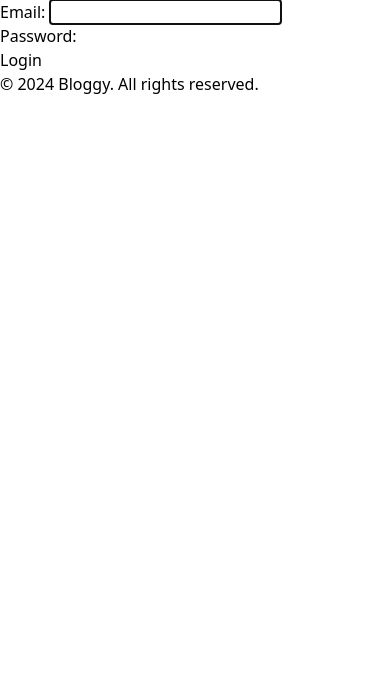
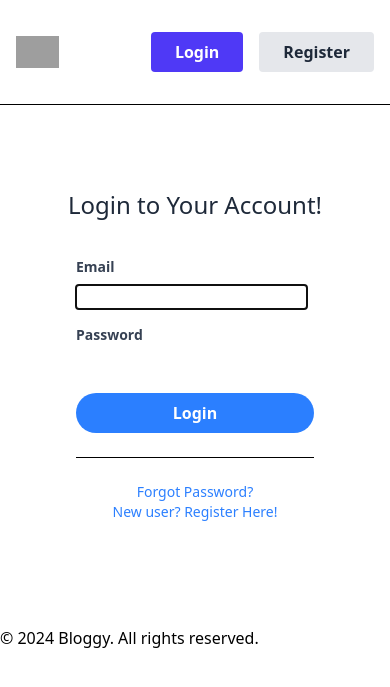
Before and after one commit to Kushan2k/social-media-app-using-django-python, a Django app: page /accounts/sign-up in a window 390 px wide. Shown: the top 687 px of the page. Run offline with Django 5.2, Linux system fonts and the light colour scheme; parts of the project's set-up code (start-up, migrations or seed data) failed here and were passed over; grey boxes are pictures that could not be loaded.

Commit message:
updated views

```diff
--- a/auth_app/templates/login.html
+++ b/auth_app/templates/login.html
@@ -1,26 +1,95 @@
 {% extends 'layout/base.html' %}
 
+{% block title %}<title>Login - Bloggy</title>{% endblock %}
 
 {% block content %}
+<!-- source: https://gist.github.com/nraloux/bce10c4148380061781b928cdab9b193 -->
+<!-- I have added support for dark mode and improved UI -->
+{% include 'components/navbar.html' %}
 
+<div class="h-auto">
     {% if messages %}
     {% for message in messages %}
     {% if 'success' in message.tags %}
-<div class="bg-green-100 msgs border-l-4 border-green-500 text-green-700 p-4 rounded-lg">
-    <p class="text-lg font-semibold">Successfull!</p>
+    <div class="bg-green-100 msgs border-l-4 m-5 border-green-500 text-green-700 p-4 rounded-lg">
+        <p class="text-lg font-semibold">Action Successfull!</p>
         <p>{{ message }}</p>
     </div>
     {% elif 'error' in message.tags %}
     <div class="bg-red-100 msgs border-l-4 m-5 border-red-500 text-red-700 p-4 rounded-lg">
-    <p class="text-lg font-semibold">Failed!</p>
+        <p class="text-lg font-semibold">Action Failed!</p>
         <p>{{ message }}</p>
     </div>
     {% endif %}
     {% endfor %}
     {% endif %}
-<form method="post">
+
+    {% if form.errors %}
+    <div class="bg-red-100 msgs border-l-4 m-5 border-red-500 text-red-700 p-4 rounded-lg">
+        <p class="text-lg font-semibold">Authentication Failed!</p>
+        <p>Your username and password didn't match. Please try again.</p>
+    </div>
+    {% endif %}
+
+    <!-- Container -->
+    <div class="mx-auto">
+        <div class="flex justify-center px-6 py-12">
+
+            <!-- Row -->
+            <div class="w-full flex">
+                <!-- Col -->
+                <div class="w-full h-auto bg-gray-400  hidden lg:block lg:w-5/12 bg-cover rounded-l-lg"
+                    style="background-image: url('https://thegoodmarketer.co.uk/wp-content/uploads/2022/06/social-media-blog.jpg')">
+                </div>
+
+                <!-- Col -->
+                <div class="w-full lg:w-5/12 mx-auto bg-white  p-5 rounded-lg lg:rounded-l-none">
+                    <h3 class="py-4 text-2xl text-center text-gray-800 ">Login to Your Account!</h3>
+                    <form action="{% url 'sign-in' %}" class="px-8 py-5 mb-4 bg-white  rounded" method="post">
                         {% csrf_token %}
-    {{ form.as_p }}
-    <button type="submit">Login</button>
+                        <div class="mb-4">
+                            <label class="block mb-2 text-sm font-bold text-gray-700 " for="email">
+                                {{ form.username.label}}
+                            </label>
+                            {{ form.username }}
+                            {% if form.username.errors %}
+                            <p class="text-red-500 text-xs italic">{{ form.username.errors }}</p>
+                            {% endif %}
+                        </div>
+                        <div class="mb-4">
+                            <label class="block mb-2 text-sm font-bold text-gray-700 " for="email">
+                                {{ form.password.label}}
+                            </label>
+                            {{ form.password }}
+                            {% if form.password.errors %}
+                            <p class="text-red-500 text-xs italic">{{ form.password.errors }}</p>
+                            {% endif %}
+                        </div>
+
+
+                        <div class="mb-6 text-center">
+                            <button
+                                class="w-full px-4 py-2 font-bold text-white bg-blue-500 rounded-full hover:bg-blue-700 focus:outline-none focus:shadow-outline"
+                                type="submit">
+                                Login
+                            </button>
+                        </div>
+                        <hr class="mb-6 border-t" />
+                        <div class="text-center">
+                            <a class="inline-block text-sm text-blue-500  align-baseline hover:text-blue-800" href="#">
+                                Forgot Password?
+                            </a>
+                        </div>
+                        <div class="text-center">
+                            <a class="inline-block text-sm text-blue-500  align-baseline hover:text-blue-800"
+                                href="{% url 'sign_up'%}">
+                                New user? Register Here!
+                            </a>
+                        </div>
                     </form>
+                </div>
+            </div>
+        </div>
+    </div>
+</div>
 {% endblock %}
--- a/auth_app/templates/sign-up.html
+++ b/auth_app/templates/sign-up.html
@@ -1,5 +1,6 @@
 {% extends 'layout/base.html' %}
 
+{% block title %}<title>Sign Up - Bloggy</title>{% endblock %}
 
 {% block content %}
 <!-- source: https://gist.github.com/nraloux/bce10c4148380061781b928cdab9b193 -->
@@ -130,7 +131,7 @@
                         </div>
                         <div class="text-center">
                             <a class="inline-block text-sm text-blue-500  align-baseline hover:text-blue-800"
-                                href="./index.html">
+                                href="{% url 'sign-in' %}">
                                 Already have an account? Login!
                             </a>
                         </div>
--- a/auth_app/templates/verify-account.html
+++ b/auth_app/templates/verify-account.html
@@ -1,5 +1,6 @@
 {% extends 'layout/base.html' %}
 
+{% block title %}<title>Verify Account - Bloggy</title>{% endblock %}
 
 {% block content %}
 <!-- source: https://gist.github.com/nraloux/bce10c4148380061781b928cdab9b193 -->
--- a/templates/components/navbar.html
+++ b/templates/components/navbar.html
@@ -73,7 +73,7 @@
                 </li>
             </ul>
             {% else %}
-            <a href="{% url 'sign_up' %}"
+            <a href="{% url 'sign-in' %}"
                 class="ml-4 px-6 py-2 bg-indigo-600 text-white font-semibold rounded hover:bg-indigo-700 transition">Login</a>
             <a href="{% url 'sign_up' %}"
                 class="ml-4 px-6 py-2 bg-gray-200 text-gray-800 font-semibold rounded hover:bg-gray-300 transition">Register</a>
--- a/templates/layout/base.html
+++ b/templates/layout/base.html
@@ -3,7 +3,7 @@
 <head>
     <meta charset="UTF-8">
     <meta name="viewport" content="width=device-width, initial-scale=1.0">
-    <title>Bloggy</title>
+    {% block title %}<title>Bloggy</title>{% endblock %}
     <script src="https://cdn.jsdelivr.net/npm/@tailwindcss/browser@4"></script>
 
 </head>
```
Lines whose indentation alone changed are shown as unchanged.
